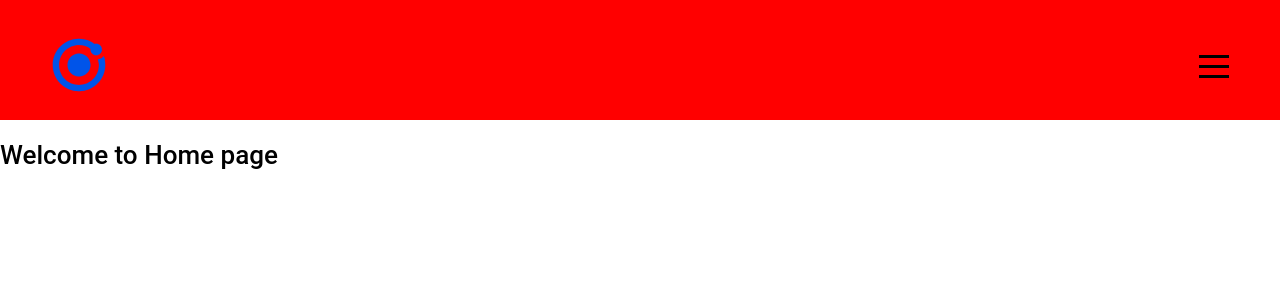
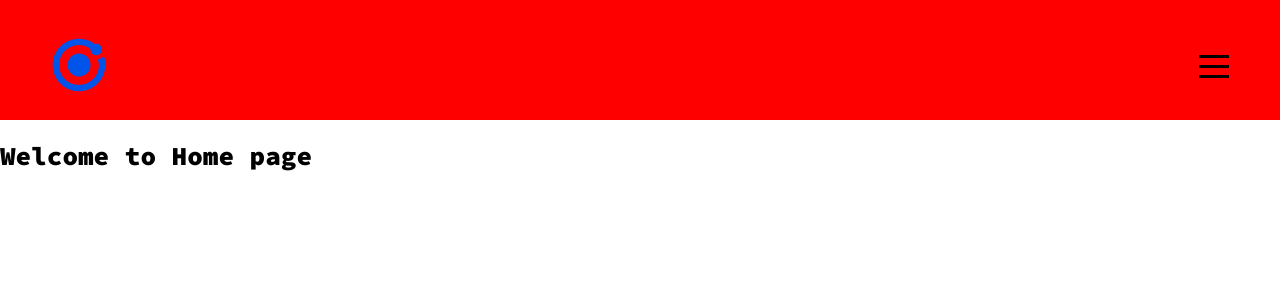
Before and after one commit to bertoramos/cv, a React (Vite) app: page /#/ in a window 1280 px wide. Shown: the top 300 px of the page. Built offline with nearby package versions, Linux system fonts and the light colour scheme.

Commit message:
feat(font): add default font

```diff
--- a/src/App.css
+++ b/src/App.css
@@ -1,3 +1,7 @@
+* {
+    font-family: 'Source Code Pro Black', sans-serif;
+}
+
 @font-face {
     font-family: 'Santa Clara Black';
     src: url('/cv/assets/fonts/SantaCarla/santacarla_black.ttf') format('truetype');
```
